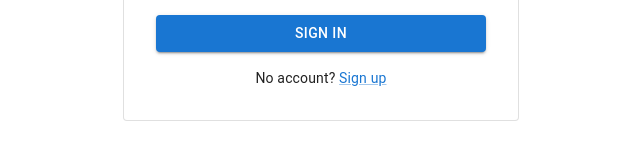
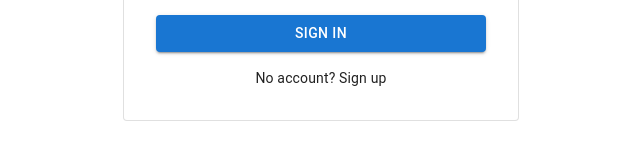
Before and after one commit to michikogo/paper-trading, a Next.js app: page /auth/signin in a window 1280 px wide. Shown: the part 250-410 px from the top of the page, without its empty margins (319-959 px from the left). Built offline with nearby package versions, Linux system fonts and the light colour scheme; no server answers; what @mui/material-nextjs would draw is missing.

Commit message:
fix: replace MuiLink component={Link} with plain anchor in auth pages

```diff
--- a/src/app/auth/signin/page.tsx
+++ b/src/app/auth/signin/page.tsx
@@ -1,6 +1,5 @@
 import React, { Suspense } from "react"
-import { Container, Paper, Typography, Box, Link as MuiLink } from "@mui/material"
-import Link from "next/link"
+import { Container, Paper, Typography, Box } from "@mui/material"
 import SignInForm from "@/components/SignInForm"
 
 const SignInPage = () => {
@@ -16,9 +15,7 @@ const SignInPage = () => {
         <Box sx={{ mt: 2, textAlign: "center" }}>
           <Typography variant="body2">
             No account?{" "}
-            <MuiLink component={Link} href="/auth/signup">
-              Sign up
-            </MuiLink>
+            <a href="/auth/signup">Sign up</a>
           </Typography>
         </Box>
       </Paper>
--- a/src/app/auth/signup/page.tsx
+++ b/src/app/auth/signup/page.tsx
@@ -1,6 +1,5 @@
 import React from "react"
-import { Container, Paper, Typography, Box, Link as MuiLink } from "@mui/material"
-import Link from "next/link"
+import { Container, Paper, Typography, Box } from "@mui/material"
 import SignUpForm from "@/components/SignUpForm"
 
 const SignUpPage = () => {
@@ -14,9 +13,7 @@ const SignUpPage = () => {
         <Box sx={{ mt: 2, textAlign: "center" }}>
           <Typography variant="body2">
             Already have an account?{" "}
-            <MuiLink component={Link} href="/auth/signin">
-              Sign in
-            </MuiLink>
+            <a href="/auth/signin">Sign in</a>
           </Typography>
         </Box>
       </Paper>
```
